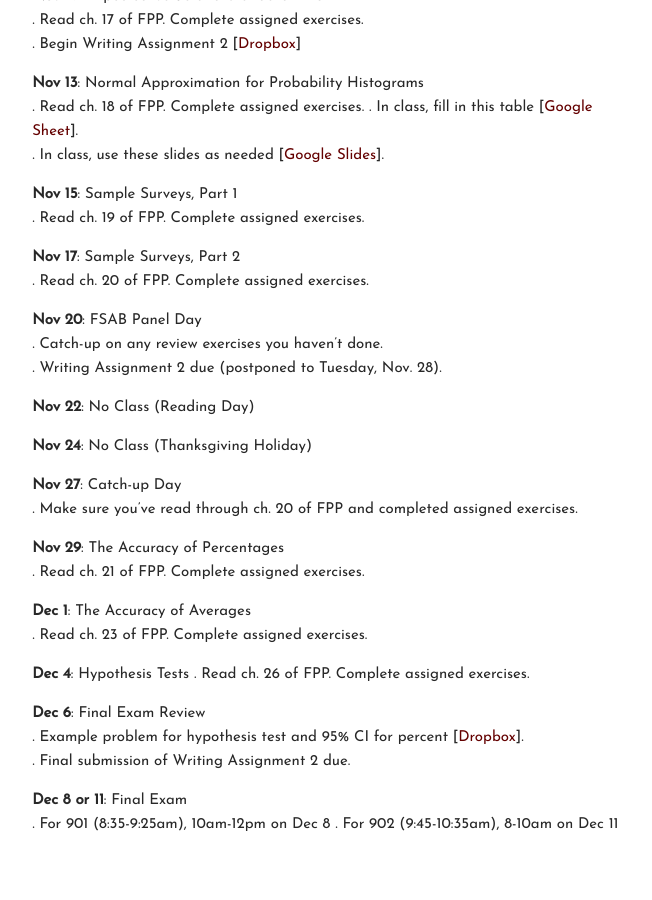
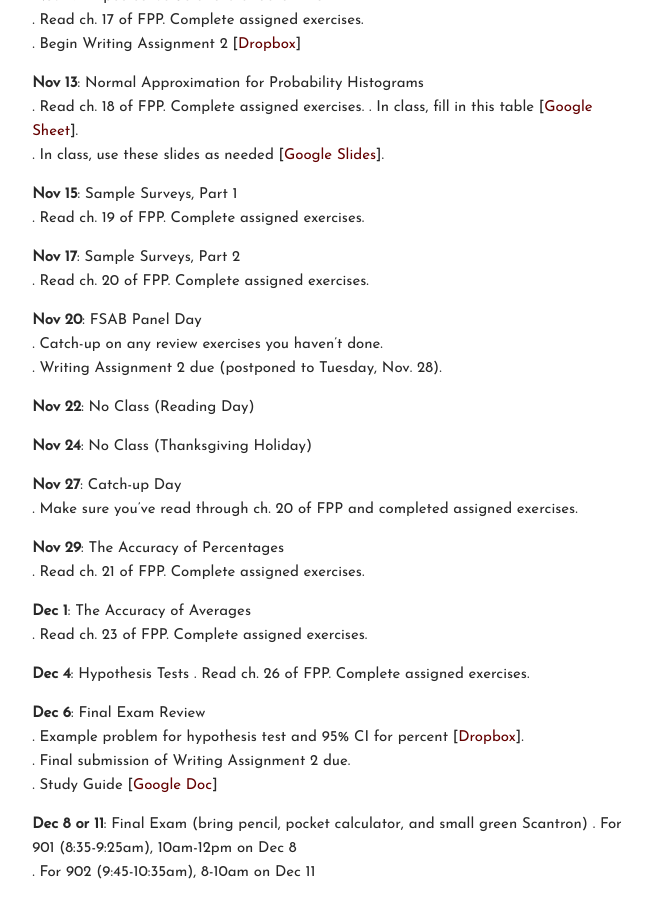
Before and after one commit to carlislerainey/carlislerainey.github.io, a Jekyll site: the page built from teaching/pols-209/index.md, in a window 1280 px wide and 900 px high, scrolled down 3375 px. Shown: the whole window, without its empty margins (430-1082 px from the left). Built offline with Jekyll 4.4.1, drawn with Linux system fonts in a browser that asks for light colours; before the commit the page ends 4227 px from its top, so only the background shows below that.

Commit message:
update pols-209

```diff
--- a/teaching/pols-209/index.md
+++ b/teaching/pols-209/index.md
@@ -182,7 +182,8 @@ Tasks (bullets) below the date should be completed before the next class (unless
 **Dec 6**: Final Exam Review
 . Example problem for hypothesis test and 95% CI for percent [[Dropbox](https://www.dropbox.com/s/e7glla0sqomku5h/ci-and-p-for-percent.pdf?dl=0)].
 . Final submission of Writing Assignment 2 due.
+. Study Guide [[Google Doc](https://docs.google.com/document/d/1svjCL8aK1YyL8yGnbHgnqU9MJpLwdLLniqcgwTr6Kso/edit?usp=sharing)]
 
-**Dec 8 or 11**: Final Exam
+**Dec 8 or 11**: Final Exam (bring pencil, pocket calculator, and small green Scantron)
 . For 901 (8:35-9:25am), 10am-12pm on Dec 8
 . For 902 (9:45-10:35am), 8-10am on Dec 11
```
